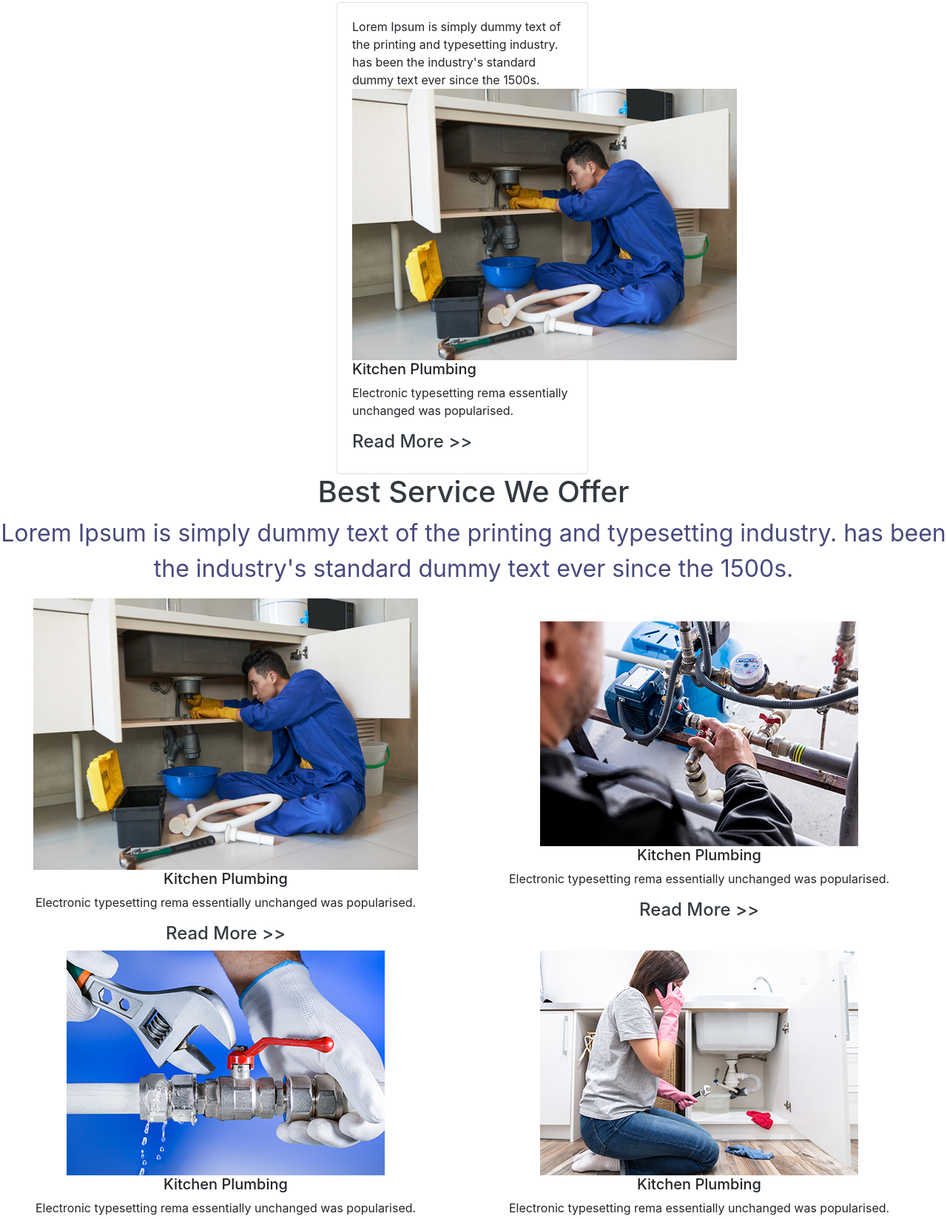
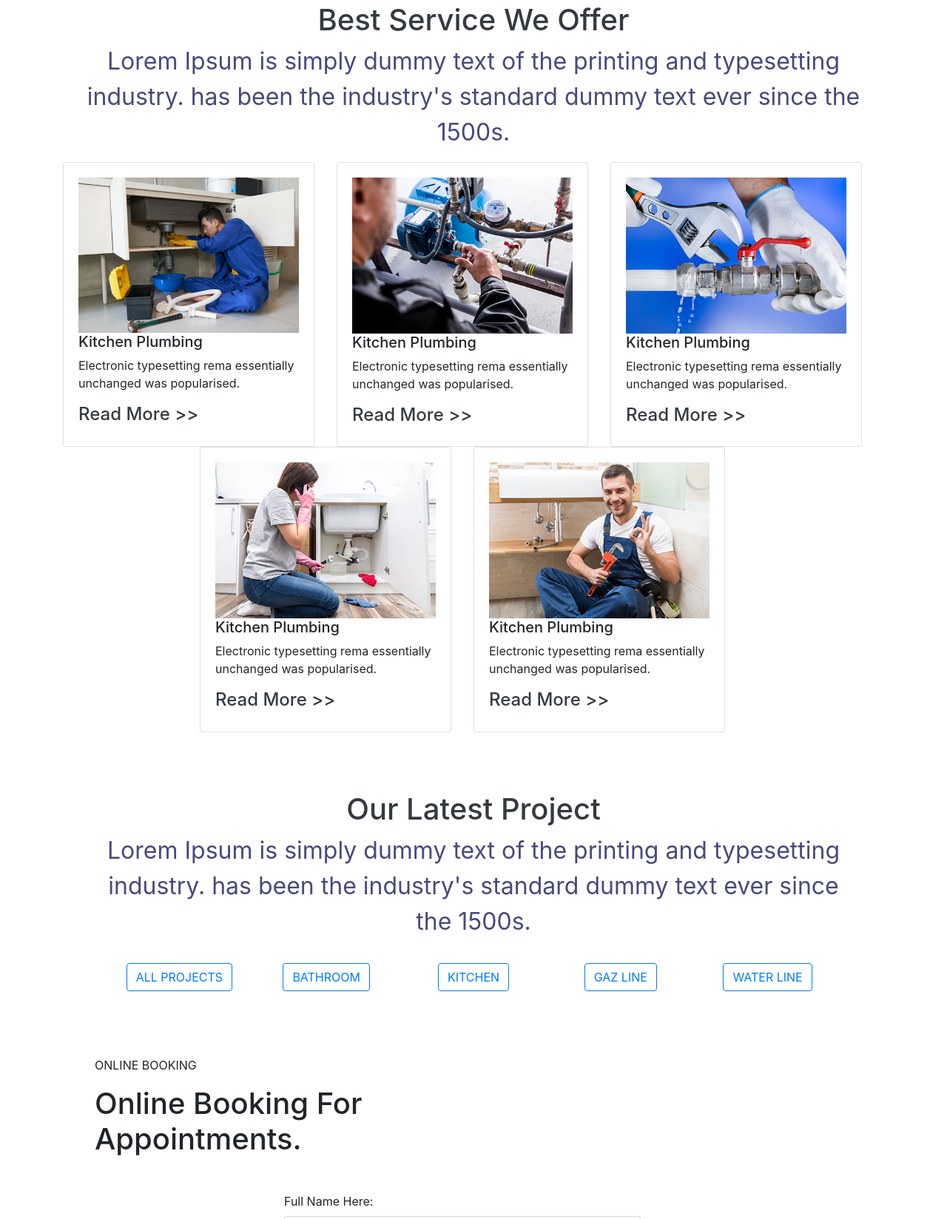
Before and after one commit to Morny05/plombier, a plain HTML site: page farma.html in a window 1280 px wide. Shown: the part 714-2362 px from the top of the page at 74% size. Drawn offline with nearby package versions, Linux system fonts and the light colour scheme.

Commit message:
Clean all images in Best service

```diff
--- a/farma.html
+++ b/farma.html
@@ -74,12 +74,55 @@
 
 
     <div class="container">
+      <div class="title">
+        <h1 class="text-dark fw-bolder">Best Service We Offer</h1>
+        <p class="l">Lorem Ipsum is simply dummy text of the printing and typesetting industry. has been the industry's standard dummy text ever since the 1500s.</p>
+      </div>
       <div class="row justify-content-center">
         <div class="col-sm-4">
           <div class="card mx-auto" >
             <div class="card-body" >
-              Lorem Ipsum is simply dummy text of the printing and typesetting industry. has been the industry's standard dummy text ever since the 1500s.
-                <img src="./images/1.jpg"  alt=""style="50%"/>
+                <img src="./images/1.jpg"  alt="" style="width: 100%"/>
+                    <h5 className='card-title'>Kitchen Plumbing</h5>
+                    <p className='card-text'>Electronic typesetting rema essentially unchanged was popularised.</p>
+                    <a href="#"><h4 class="text-dark">Read More >></h4></a>
+            </div>
+          </div>
+        </div>
+        <div class="col-sm-4">
+          <div class="card mx-auto" >
+            <div class="card-body" >
+                <img src="./images/2.jpg"  alt="" style="width: 100%"/>
+                    <h5 className='card-title'>Kitchen Plumbing</h5>
+                    <p className='card-text'>Electronic typesetting rema essentially unchanged was popularised.</p>
+                    <a href="#"><h4 class="text-dark">Read More >></h4></a>
+            </div>
+          </div>
+        </div>
+        <div class="col-sm-4">
+          <div class="card mx-auto" >
+            <div class="card-body" >
+                <img src="./images/3.jpg"  alt="" style="width: 100%"/>
+                    <h5 className='card-title'>Kitchen Plumbing</h5>
+                    <p className='card-text'>Electronic typesetting rema essentially unchanged was popularised.</p>
+                    <a href="#"><h4 class="text-dark">Read More >></h4></a>
+            </div>
+          </div>
+        </div>
+        <div class="col-sm-4">
+          <div class="card mx-auto" >
+            <div class="card-body" >
+                <img src="./images/5.jpg"  alt="" style="width: 100%"/>
+                    <h5 className='card-title'>Kitchen Plumbing</h5>
+                    <p className='card-text'>Electronic typesetting rema essentially unchanged was popularised.</p>
+                    <a href="#"><h4 class="text-dark">Read More >></h4></a>
+            </div>
+          </div>
+        </div>
+        <div class="col-sm-4">
+          <div class="card mx-auto" >
+            <div class="card-body" >
+                <img src="./images/7.jpg"  alt="" style="width: 100%"/>
                     <h5 className='card-title'>Kitchen Plumbing</h5>
                     <p className='card-text'>Electronic typesetting rema essentially unchanged was popularised.</p>
                     <a href="#"><h4 class="text-dark">Read More >></h4></a>
@@ -88,42 +131,7 @@
         </div>
       </div>
     </div>
-      <div class="title">
-        <h1 class="text-dark fw-bolder">Best Service We Offer</h1>
-        <p class="l">Lorem Ipsum is simply dummy text of the printing and typesetting industry. has been the industry's standard dummy text ever since the 1500s.</p>
-      </div>
-      <div class="row">
-        <div class="col">
-          <img src="./images/1.jpg" className='card' alt=""/>
-                    <h5 className='card-title'>Kitchen Plumbing</h5>
-                    <p className='card-text'>Electronic typesetting rema essentially unchanged was popularised.</p>
-                    <a href="#"><h4 class="text-dark">Read More >></h4></a>
-                  </div>
-        <div class="col">
-          <img src="./images/2.jpg" className='card' alt=""/>
-          <h5 className='card-title'>Kitchen Plumbing</h5>
-          <p className='card-text'>Electronic typesetting rema essentially unchanged was popularised.</p>
-          <a href="#"><h4 class="text-dark">Read More >></h4></a>
-        </div>
-        <div class="col">
-          <img src="./images/3.jpg" className='card' alt=""/>
-          <h5 className='card-title'>Kitchen Plumbing</h5>
-          <p className='card-text'>Electronic typesetting rema essentially unchanged was popularised.</p>
-          <a href="#"><h4 class="text-dark">Read More >></h4></a>
-        </div>
-        <div class="col">
-          <img src="./images/5.jpg" className='card' alt=""/>
-          <h5 className='card-title'>Kitchen Plumbing</h5>
-          <p className='card-text'>Electronic typesetting rema essentially unchanged was popularised.</p>
-          <a href="#"><h4 class="text-dark">Read More >></h4></a>
-        </div>
-        <div class="col">
-          <img src="./images/7.jpg" className='card' alt=""/>
-          <h5 className='card-title'>Kitchen Plumbing</h5>
-          <p className='card-text'>Electronic typesetting rema essentially unchanged was popularised.</p>
-          <a href="#"><h4 class="text-dark">Read More >></h4></a>
-        </div>
-      </div>
+
 
     <section class="service">
       <div class="container">
```
